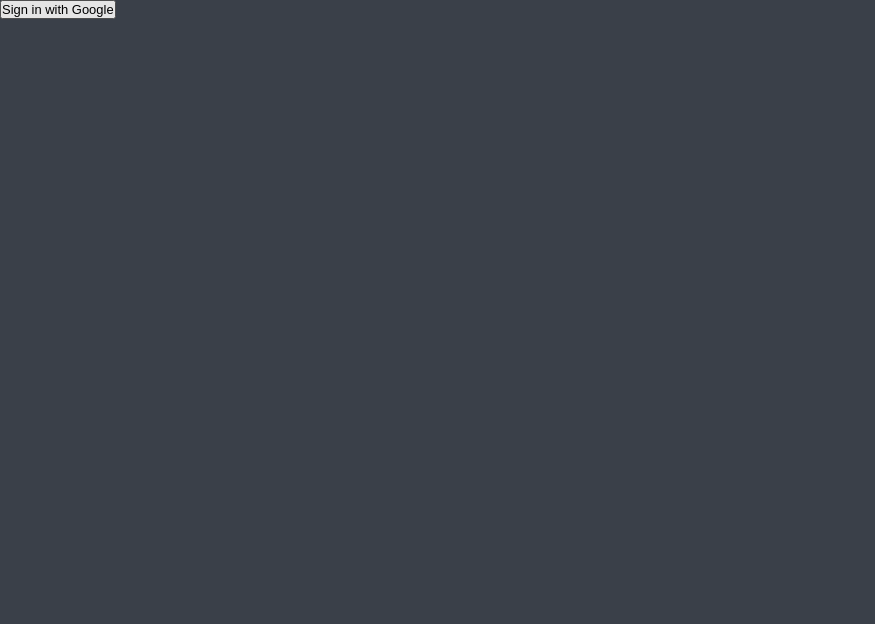
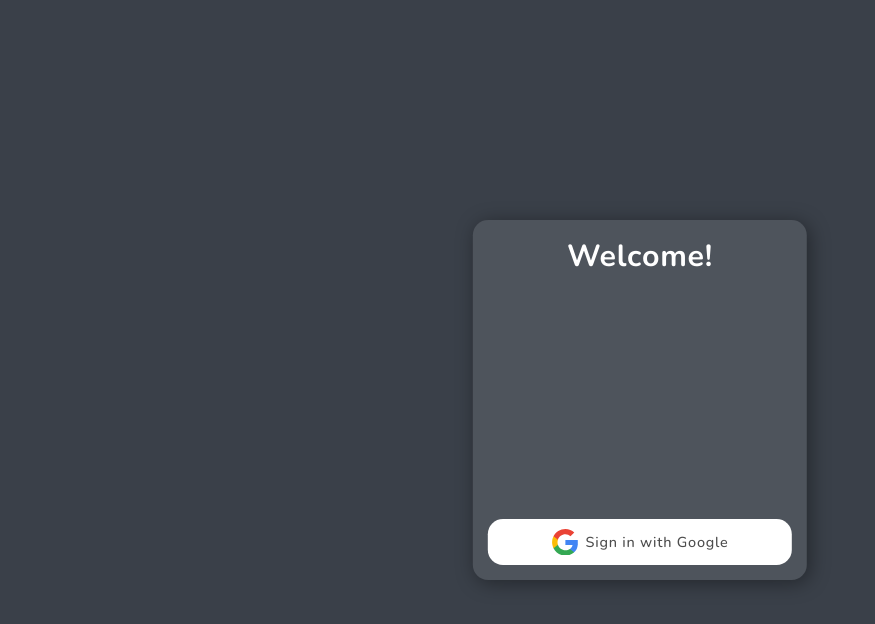
Before and after one commit to pan-grayza/SimpleChat, a React (Create React App) app: page / in a window 1280 px wide. Shown: the top 624 px of the page, without its empty margins (0-875 px from the left). Built offline with nearby package versions, Linux system fonts and the light colour scheme; no server answers.

Commit message:
SignUpPage done

```diff
--- a/src/App.css
+++ b/src/App.css
@@ -1,15 +1,16 @@
-@import url("https://fonts.googleapis.com/css2?family=Poppins:wght@300;500;700&display=swap");
+@import url("https://fonts.googleapis.com/css2?family=Nunito:wght@300;500;700&display=swap");
 * {
     margin: 0;
     padding: 0;
     box-sizing: border-box;
-    font-size: 0.9rem;
+    font-size: 0.95rem;
+    letter-spacing: 0.05rem;
 }
 
 html {
     background-color: rgb(58, 64, 73);
     color: rgb(255, 255, 255, 0.8);
-    font-family: "Poppins";
+    font-family: "Nunito";
 }
 
 h1,
@@ -25,6 +26,10 @@ body,
     height: 100%;
 }
 
+button {
+    font-family: "Nunito";
+}
+
 .app {
     height: 100%;
     width: 100%;
@@ -37,6 +42,58 @@ body,
     height: 2.75rem;
     border-radius: 50%;
     object-fit: cover;
+}
+
+/* SignUp Page */
+
+.signUp_container {
+    display: flex;
+    align-items: center;
+    justify-content: center;
+    position: absolute;
+    padding: 1rem;
+    top: 50%;
+    left: 50%;
+    width: min(90%, 22rem);
+    height: min(45%, 30rem);
+    transform: translateX(-50%) translateY(-50%);
+    background-color: rgb(255, 255, 255, 0.1);
+    box-shadow: 3px 3px 20px rgb(0, 0, 0, 0.4);
+    border-radius: 1rem;
+}
+
+.signUp_content {
+    display: flex;
+    flex-direction: column;
+    justify-content: space-between;
+    align-items: center;
+    height: 100%;
+    width: min(20rem, 100%);
+}
+
+.signUp_text h1 {
+    font-size: 2rem;
+}
+
+.signUp_btn {
+    display: flex;
+    align-items: center;
+    justify-content: center;
+    position: relative;
+    height: 3rem;
+    width: 100%;
+    background-color: #fff;
+    letter-spacing: 0.05rem;
+    color: hsla(0, 0%, 0%, 0.7);
+    border: none;
+    border-radius: 1rem;
+    cursor: pointer;
+}
+
+.google_icon {
+    width: 1.75rem;
+    height: 1.75rem;
+    margin-right: 0.5rem;
 }
 
 /* Activated ListItem */
--- a/src/App.js
+++ b/src/App.js
@@ -71,7 +71,43 @@ function App() {
                     <Channel user={user} db={db} />
                 </div>
             ) : (
-                <button onClick={signInWithGoogle}>Sign in with Google</button>
+                <div className="signUp_container">
+                    <div className="signUp_content">
+                        <div className="signUp_text">
+                            <h1>Welcome!</h1>
+                        </div>
+                        <button
+                            onClick={signInWithGoogle}
+                            className="signUp_btn"
+                        >
+                            <svg
+                                className="google_icon"
+                                xmlns="http://www.w3.org/2000/svg"
+                                viewBox="0 0 24 24"
+                            >
+                                <g transform="matrix(1, 0, 0, 1, 27.009001, -39.238998)">
+                                    <path
+                                        fill="#4285F4"
+                                        d="M -3.264 51.509 C -3.264 50.719 -3.334 49.969 -3.454 49.239 L -14.754 49.239 L -14.754 53.749 L -8.284 53.749 C -8.574 55.229 -9.424 56.479 -10.684 57.329 L -10.684 60.329 L -6.824 60.329 C -4.564 58.239 -3.264 55.159 -3.264 51.509 Z"
+                                    />
+                                    <path
+                                        fill="#34A853"
+                                        d="M -14.754 63.239 C -11.514 63.239 -8.804 62.159 -6.824 60.329 L -10.684 57.329 C -11.764 58.049 -13.134 58.489 -14.754 58.489 C -17.884 58.489 -20.534 56.379 -21.484 53.529 L -25.464 53.529 L -25.464 56.619 C -23.494 60.539 -19.444 63.239 -14.754 63.239 Z"
+                                    />
+                                    <path
+                                        fill="#FBBC05"
+                                        d="M -21.484 53.529 C -21.734 52.809 -21.864 52.039 -21.864 51.239 C -21.864 50.439 -21.724 49.669 -21.484 48.949 L -21.484 45.859 L -25.464 45.859 C -26.284 47.479 -26.754 49.299 -26.754 51.239 C -26.754 53.179 -26.284 54.999 -25.464 56.619 L -21.484 53.529 Z"
+                                    />
+                                    <path
+                                        fill="#EA4335"
+                                        d="M -14.754 43.989 C -12.984 43.989 -11.404 44.599 -10.154 45.789 L -6.734 42.369 C -8.804 40.429 -11.514 39.239 -14.754 39.239 C -19.444 39.239 -23.494 41.939 -25.464 45.859 L -21.484 48.949 C -20.534 46.099 -17.884 43.989 -14.754 43.989 Z"
+                                    />
+                                </g>
+                            </svg>
+                            Sign in with Google
+                        </button>
+                    </div>
+                </div>
             )}
             {renderContent()}
         </div>
--- a/src/components/ModalSettings/ModalSettings.module.css
+++ b/src/components/ModalSettings/ModalSettings.module.css
@@ -63,7 +63,6 @@
 .signOut_btn p {
     margin-right: 0.5rem;
     color: rgb(255, 255, 255, 0.8);
-    font-family: "Poppins";
 }
 
 .signOut_btn:hover {
```
Also changed, not shown: src/components/SignUpPage/SignUpPage.js (deleted), src/components/SignUpPage/SignUpPage.module.css (deleted).
